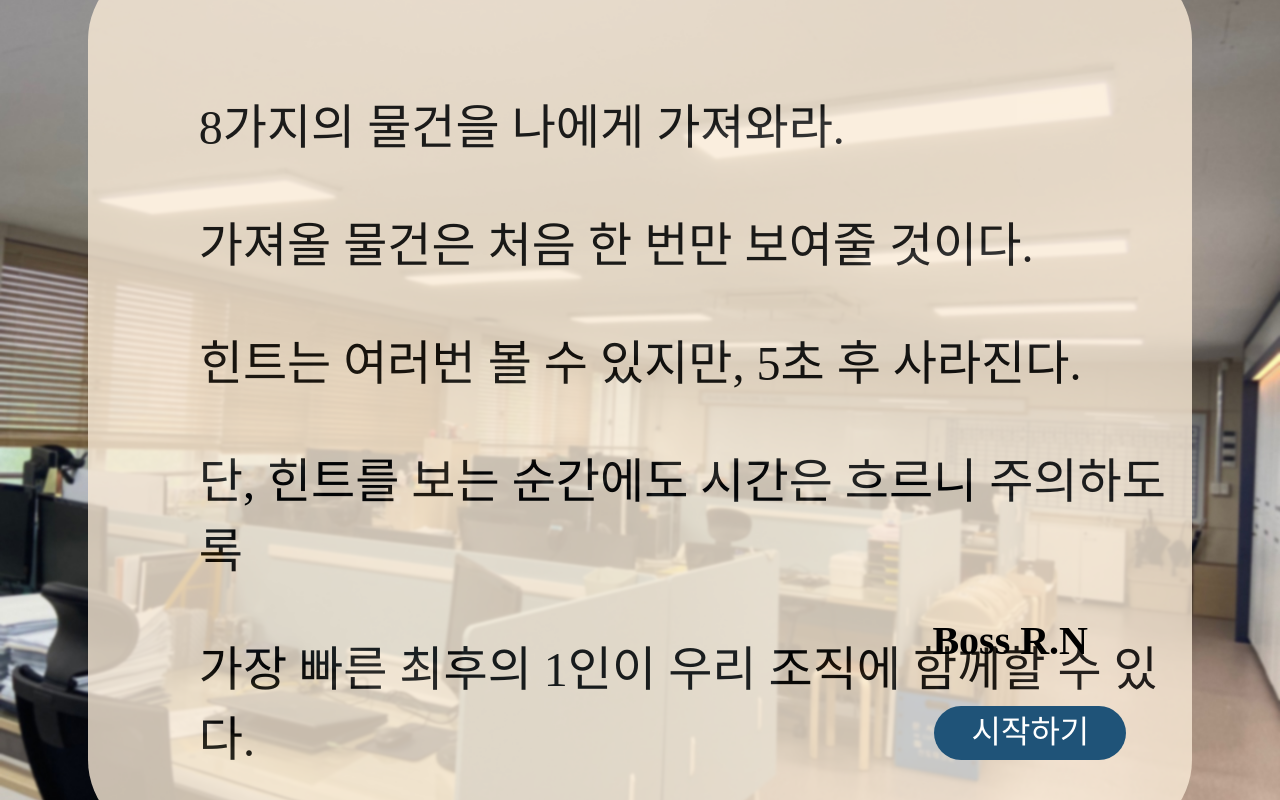
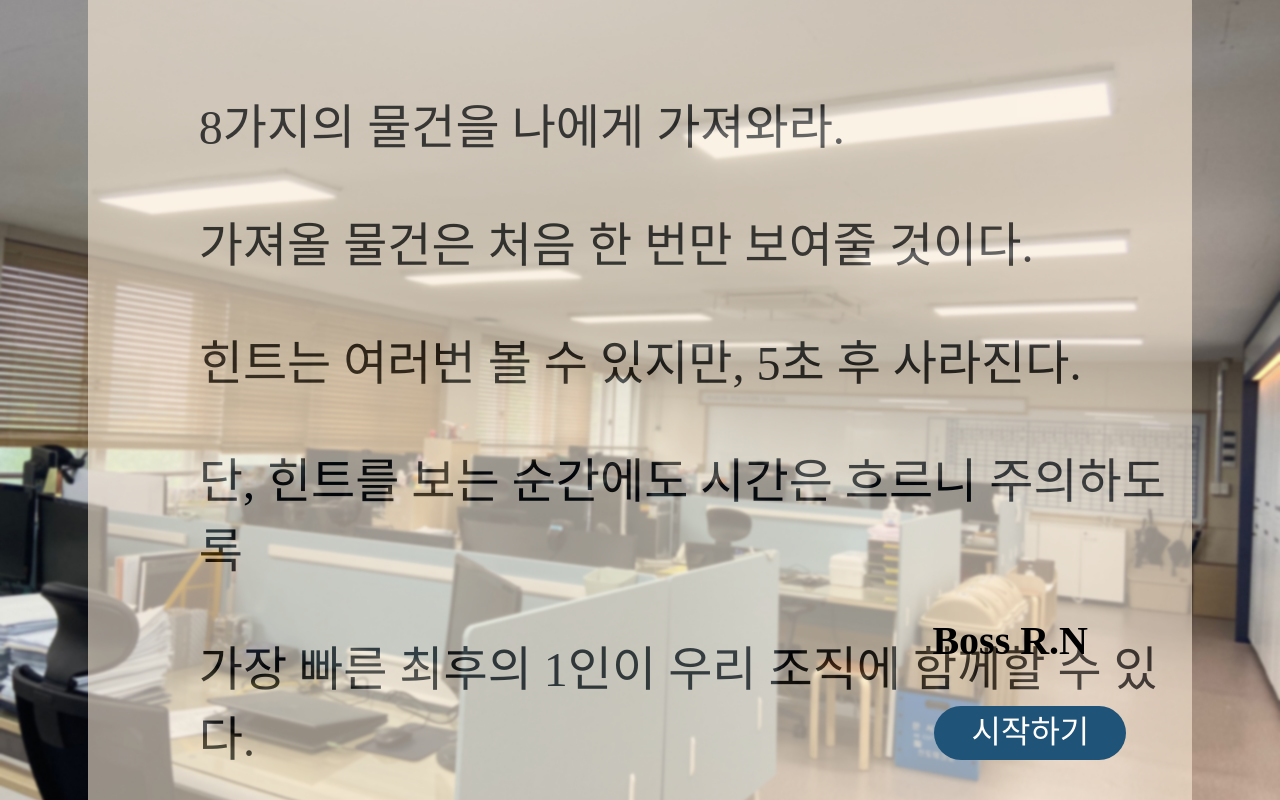
Before and after one commit to chohyeryung/Mejum_TulGi, a React (Create React App) app in the folder client/: page /how_to_use in a window 1280 px wide. Built offline with nearby package versions, Linux system fonts and the light colour scheme; a web font is replaced by a local one.

Commit message:
fix box opacitiy problem

```diff
--- a/client/src/components/HowToUsePage/HowToUsePage.css
+++ b/client/src/components/HowToUsePage/HowToUsePage.css
@@ -25,11 +25,11 @@ main {
   background-image: url("./MainPage.jpg");
 }
 
-.box {
+.how-box {
   height: 100%;
   width: 80%;
   background-color: antiquewhite;
-
+  opacity: 0.6;
   position: absolute;
   top: 50%;
   left: 50%;
@@ -42,7 +42,7 @@ main {
   padding-left: 5em;
 }
 
-.box p {
+.how-box p {
   font-family: "KoreanFrenchTypewriter";
   font-size: 3em;
   color: #000;
--- a/client/src/components/HowToUsePage/HowToUsePage.js
+++ b/client/src/components/HowToUsePage/HowToUsePage.js
@@ -4,7 +4,7 @@ import "./HowToUsePage.css";
 function HowToUsePage() {
   return (
     <main id={"HowContainer"}>
-      <div className="box">
+      <div className="how-box">
         <p>8가지의 물건을 나에게 가져와라.</p>
         <p>가져올 물건은 처음 한 번만 보여줄 것이다.</p>
         <p>힌트는 여러번 볼 수 있지만, 5초 후 사라진다.</p>
--- a/client/src/components/MainPage/MainPage.css
+++ b/client/src/components/MainPage/MainPage.css
@@ -21,7 +21,7 @@ main {
 
 .round {
   background-color: white;
-  opacity: 80%;
+  opacity: 0.6;
   border-radius: 5em;
 
   flex-direction: column;
```
